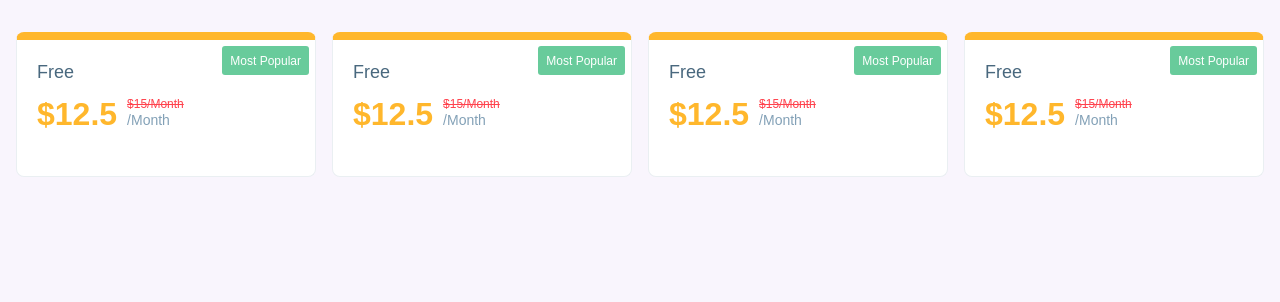
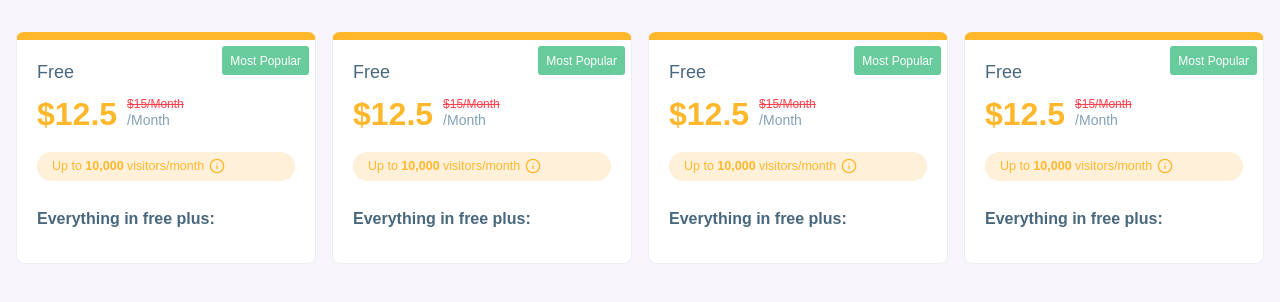
Before and after one commit to sakib-xrz/flexpoint-task, a React (Vite) app: page /problem-1 in a window 1280 px wide. Shown: the top 302 px of the page. Built offline with nearby package versions, Linux system fonts and the light colour scheme.

Commit message:
Enhance PriceCard component with visitor info and additional features

```diff
--- a/src/pages/problem-1/components/PriceCard.tsx
+++ b/src/pages/problem-1/components/PriceCard.tsx
@@ -1,3 +1,5 @@
+import { Info } from "lucide-react";
+
 export default function PriceCard() {
   return (
     <div className="p-4 bg-white border border-[#eaeff2] rounded-lg py-6 px-5 border-t-8 border-t-[#ffb72c] relative">
@@ -5,6 +7,7 @@ export default function PriceCard() {
         Most Popular
       </span>
       <p className="text-lg leading-4 text-[#49687e]">Free</p>
+
       <div className="py-[10px] relative flex items-baseline mb-1 gap-[10px]">
         <span className="font-semibold text-[32px] text-[#ffb72c]">$12.5</span>
         <div>
@@ -14,6 +17,21 @@ export default function PriceCard() {
           <span className="text-[#83a1b7] text-sm">/Month</span>
         </div>
       </div>
+
+      <div className="flex gap-[5px] items-center bg-[#fff0d9] text-[#ffb72c] rounded-[32px] text-[12.5px] py-[5px] px-[15px]">
+        <span className="pt__plan-info__visitors__title">
+          Up to <strong>10,000</strong> visitors/month
+        </span>
+        <span>
+          <Info className="size-4" />
+        </span>
+      </div>
+
+      <div className="pt-[18px]">
+        <h2 className="font-semibold text-[#49687e] py-2">
+          Everything in free plus:
+        </h2>
+      </div>
     </div>
   );
 }
```
